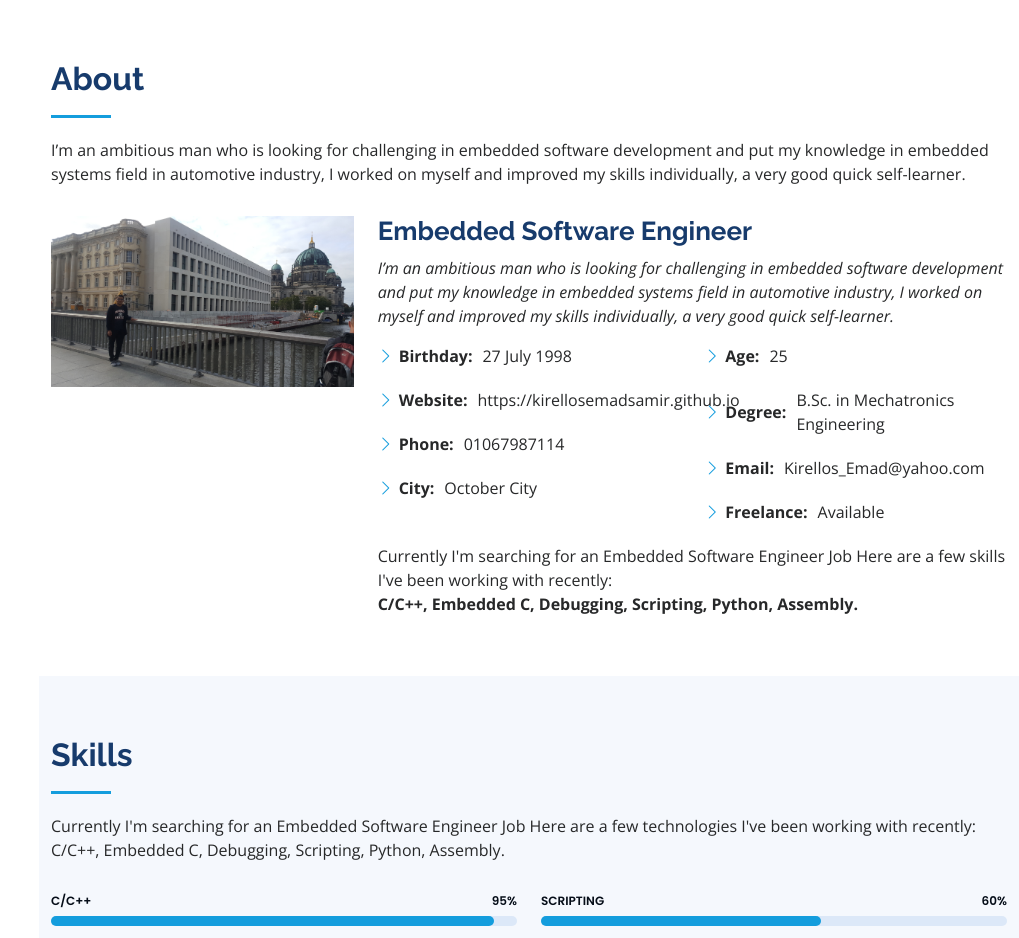
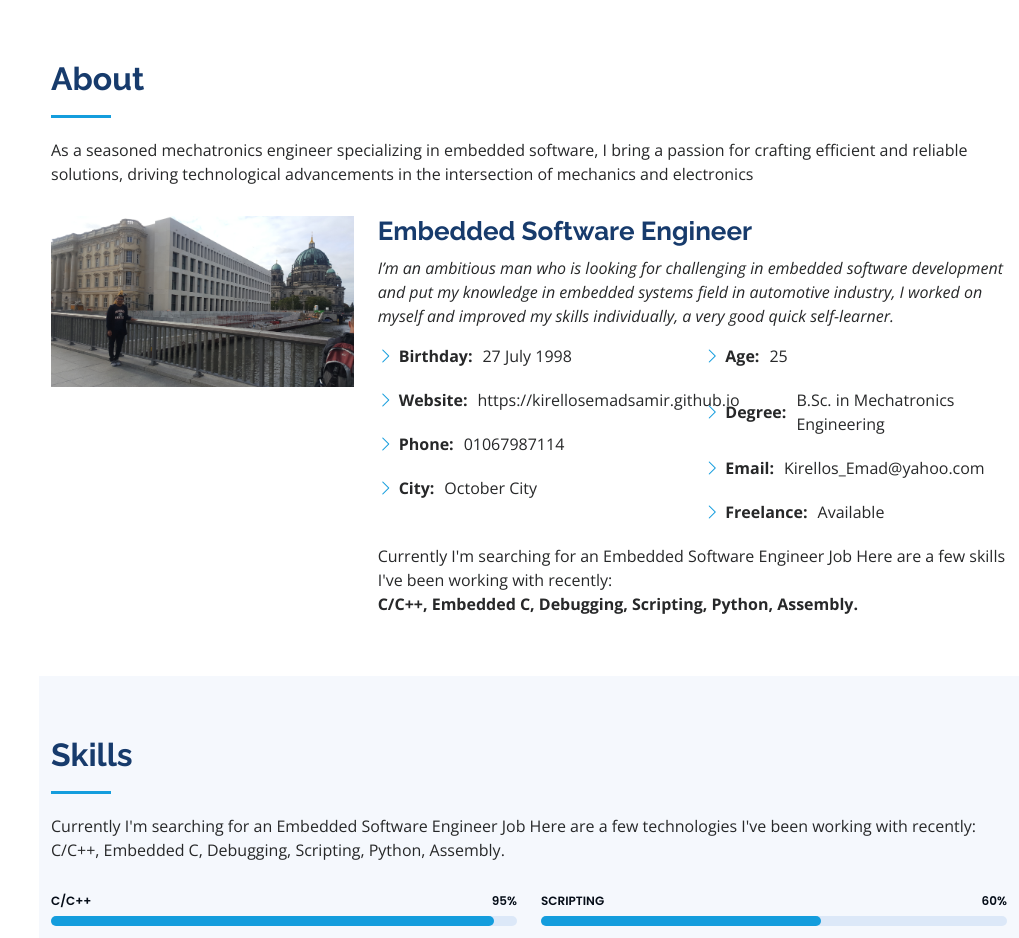
Before and after one commit to KirellosEmadSamir/KirellosEmadSamir.github.io, a plain HTML site: page index.html in a window 1280 px wide. Shown: the part 800-1738 px from the top of the page, without its empty margins (261-1280 px from the left). Drawn offline with nearby package versions, Linux system fonts and the light colour scheme.

Commit message:
Update index.html

```diff
--- a/index.html
+++ b/index.html
@@ -81,9 +81,8 @@
 
         <div class="section-title">
           <h2>About</h2>
-          <p>I’m an ambitious man who is looking for challenging in embedded software development and put
-              my knowledge in embedded systems field in automotive industry, I worked on myself and
-              improved my skills individually, a very good quick self-learner.</p>
+          <p>As a seasoned mechatronics engineer specializing in embedded software, I bring a passion for crafting efficient and reliable solutions,
+            driving technological advancements in the intersection of mechanics and electronics</p>
         </div>
 
         <div class="row">
```
